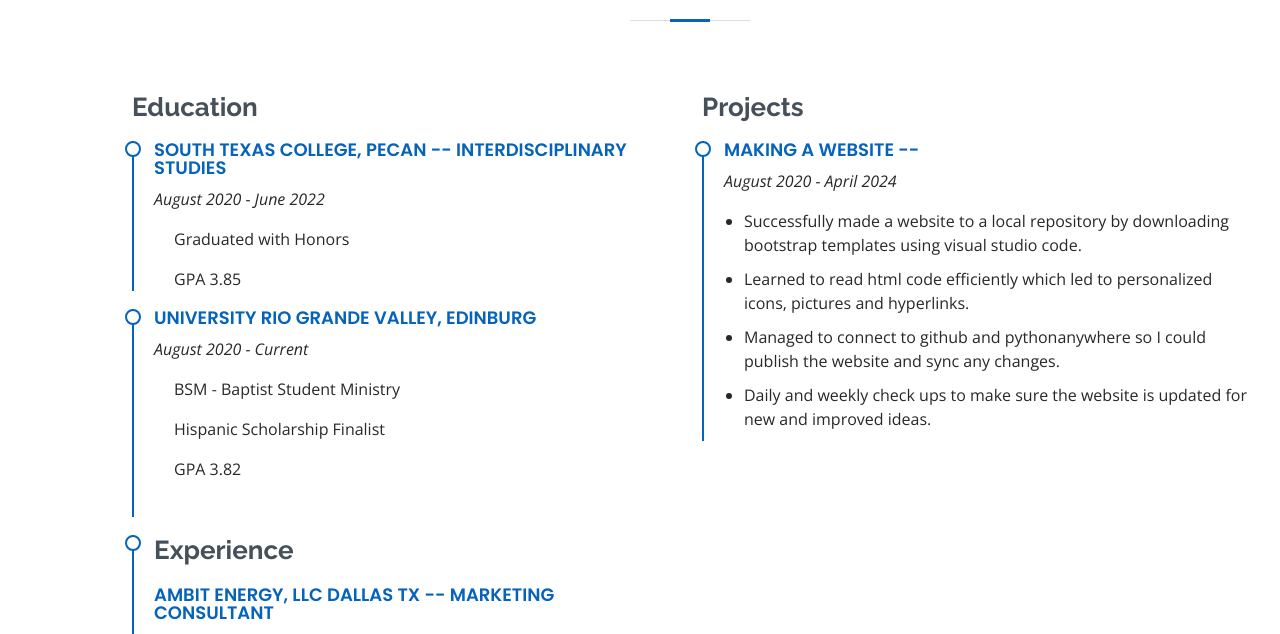
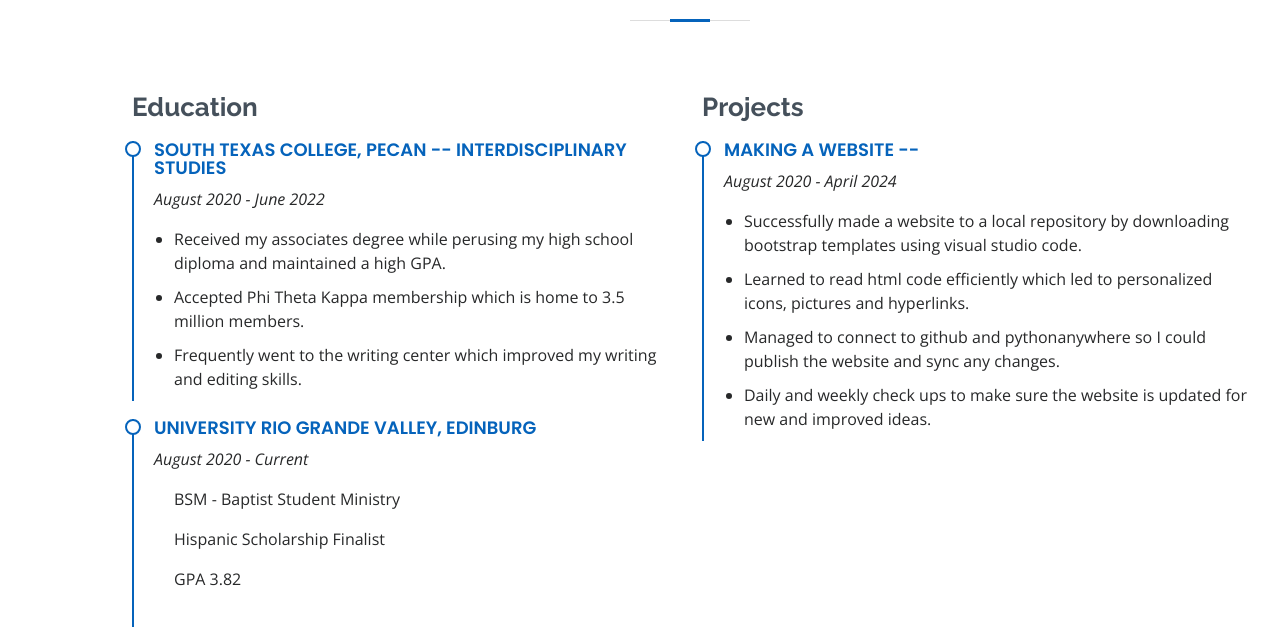
Before and after one commit to Wemisiu/Resume, a Flask app: page / in a window 1280 px wide. Shown: the part 3659-4293 px from the top of the page. Run offline with Flask 3, Linux system fonts and the light colour scheme; some libraries are stand-ins or nearby versions.

Commit message:
Updating Resume Education Section.

```diff
--- a/templates/index.html
+++ b/templates/index.html
@@ -423,8 +423,9 @@
               <h4>South Texas College, Pecan -- Interdisciplinary studies</h4>
               <p><em>August 2020 - June 2022</em></p>
               <ul>
-                <p>Graduated with Honors</p>
-                <p>GPA 3.85 </p>
+                <li>Received my associates degree while perusing my high school diploma and maintained a high GPA. </li>
+                <li>Accepted Phi Theta Kappa membership which is home to 3.5 million members.</li>
+                <li>Frequently went to the writing center which improved my writing and editing skills.</li>
 
 
               </ul>
```
